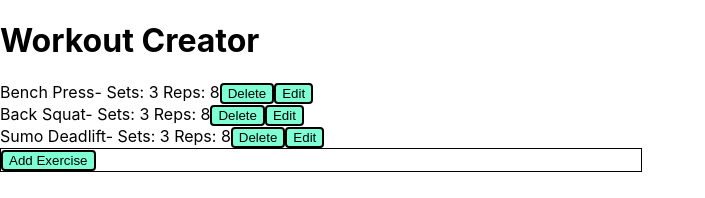
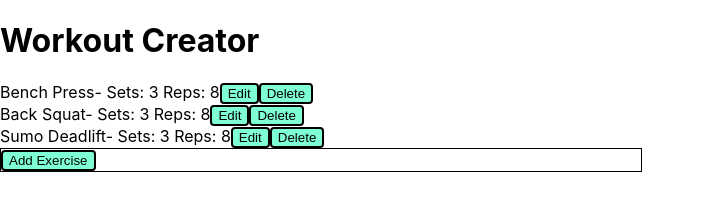
Before and after one commit to Jackdashton/WorkoutCreator, a React (Create React App) app: page / in a window 1280 px wide. Shown: the top 198 px of the page, without its empty margins (0-705 px from the left). Built offline with nearby package versions, Linux system fonts and the light colour scheme.

Commit message:
Fixed Edit form

```diff
--- a/src/App.js
+++ b/src/App.js
@@ -65,7 +65,7 @@ function App() {
         <ExerciseList
         array={exerciseList}
         onDelete={handleDelete}
-        onClick={() => onEdit(exercise)}
+        onEdit={handleEditClick}
         />
 
         <div className='buttonrow'>
@@ -86,3 +86,9 @@ function App() {
 }
 
 export default App;
+
+// What next ?
+// Ability to drag - ordered list?
+// Save off multiple workouts - lift state up?
+// Improve Validation
+// UI - visuals etc
--- a/src/ExerciseForm.jsx
+++ b/src/ExerciseForm.jsx
@@ -3,9 +3,9 @@ import { useState } from "react";
 function ExerciseForm( {onSubmit, onCancel, initialData}) {
 
     const [name, setName] = useState(initialData.name || "");
-    const [sets, setSets] = useState(initialData.name || "");
-    const [reps, setReps] = useState(initialData.name || "");
-    const [isWarmUp, setisWarmUp] = useState(false);
+    const [sets, setSets] = useState(initialData.sets || "");
+    const [reps, setReps] = useState(initialData.reps || "");
+    const [isWarmUp, setisWarmUp] = useState( initialData.isWU || false);
 
     const [error, setError] = useState("");
 
--- a/src/ExerciseList.jsx
+++ b/src/ExerciseList.jsx
@@ -1,8 +1,4 @@
 function ExerciseList( { array, onDelete, onEdit } ) {
-
-    function onEdit() {
-
-    }
 
     return (
         // React must return just one element.
@@ -13,22 +9,13 @@ function ExerciseList( { array, onDelete, onEdit } ) {
                         {exercise.name + "-"}
                         {"   Sets: " + exercise.sets}
                         {"   Reps: " + exercise.reps}
+                        {/* Edit Button */}
+                        <button onClick={() => onEdit(exercise)}>
+                            Edit
+                        </button>
                         {/* Delete Button */}
                         <button onClick={() => onDelete(exercise.id)}>
                             Delete
-                        </button>
-                        {/* Edit Button */}
-                        <button onClick={() => {
-                            const  newName = prompt(
-                                "Edit Exercise Name:",
-                                exercise.name
-                            );
-                            if (newName) {
-                                onEdit(exercise.id, newName);
-                            }
-                        }}
-                        >
-                            Edit
                         </button>
                     </div>
                 );
```
